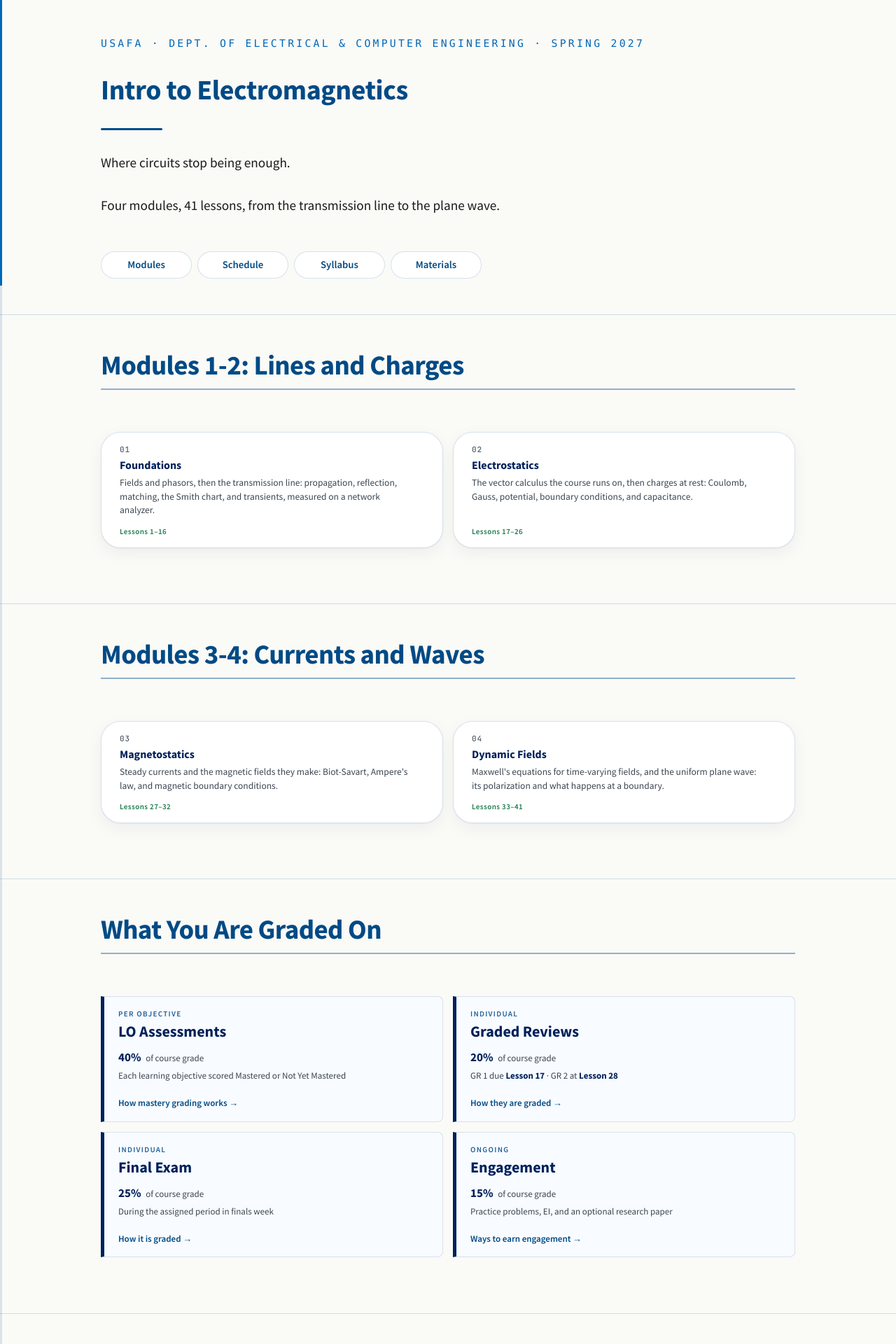
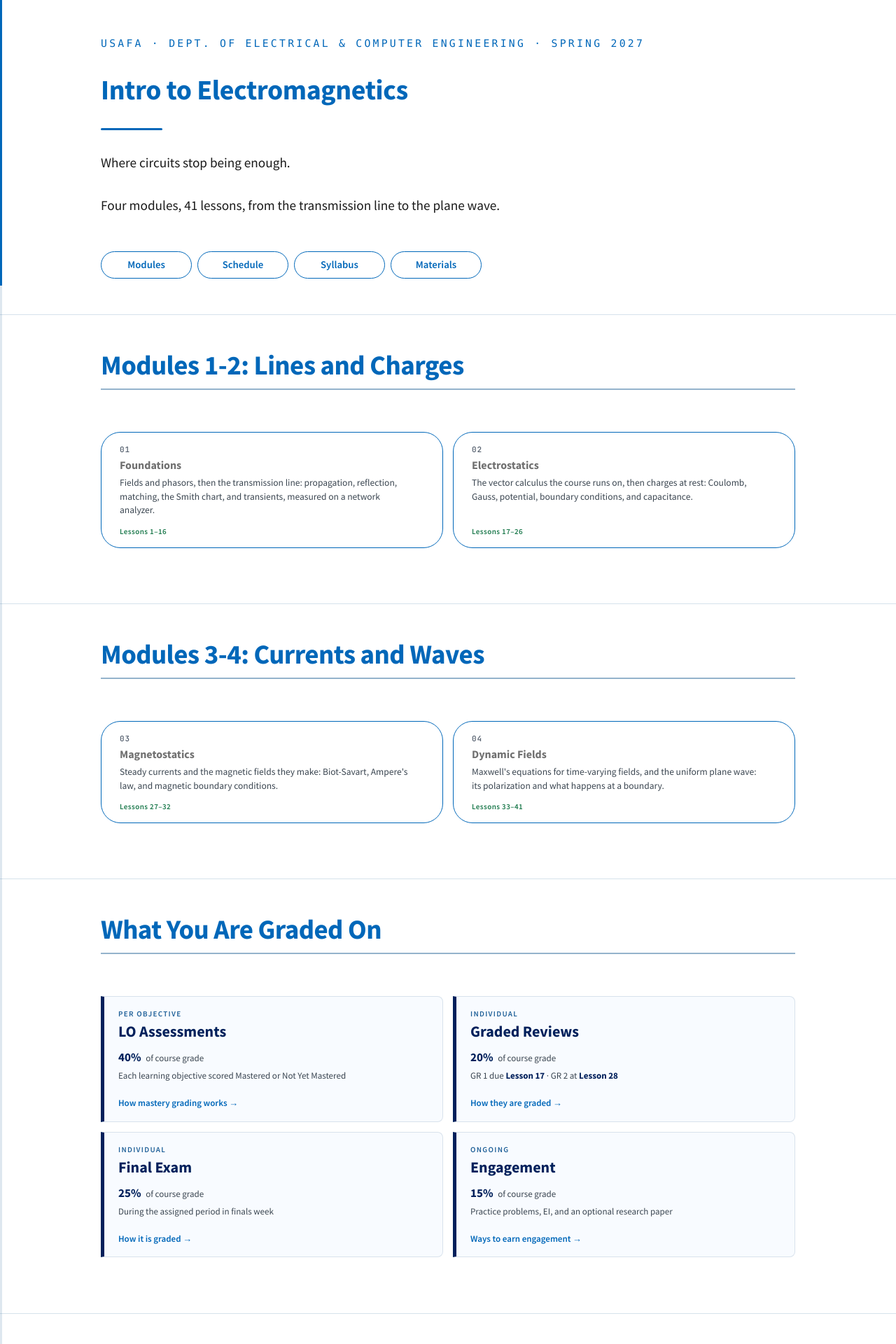
Before and after one commit to livethisdream/ece343, a Jupyter Book: the page built from book/intro.md, in a window 1280 px wide. Shown: the top 1920 px of the page at 70% size. Built offline with Jupyter Book 1.0.4 settings and Sphinx 7.4.7 and the Sphinx Book theme 1.1.4, drawn with Linux system fonts in a browser that asks for light colours.

Commit message:
Light palette: white page, outlined flat cards, icon-blue headings
Ported from ECE 444. Neil's picks from the color playground (2026-10-24),
light mode only: page #ffffff, --blue-dark #0067b9 (no more navy), landing
cards and pills outlined in #0067b9 with no shadow, card titles #707070.
Dark mode is unchanged.

Co-Authored-By: Claude Opus 5.5 <noreply@anthropic.com>
Claude-Session: https://claude.ai/code/session_01DEX6Ny7PFUcLpiPFP1qUVY

```diff
--- a/book/_static/custom.css
+++ b/book/_static/custom.css
@@ -55,7 +55,7 @@ body, .bd-article {
    ============================================================ */
 
 .bd-article h1 {
-  color: #004a85;
+  color: var(--blue-dark, #004a85);
   font-weight: 800;
   letter-spacing: -0.01em;
   font-size: clamp(28px, 4vw, 40px);
@@ -63,7 +63,7 @@ body, .bd-article {
 }
 
 .bd-article h2 {
-  color: #004a85;
+  color: var(--blue-dark, #004a85);
   font-weight: 700;
   border-bottom: 1px solid #cddce9;
   padding-bottom: 0.2em;
@@ -529,15 +529,15 @@ nav .theme-switch-button {
   flex-direction: column;
   padding: 16px 26px 14px;
   background: var(--panel, #fff);
-  border: 1px solid var(--rule, #d8e2ec);
+  border: 1px solid var(--card-rule, #d8e2ec);
   border-radius: 28px;
-  box-shadow: var(--shadow, none);
+  box-shadow: var(--card-shadow, none);
   color: var(--ink, #15202b) !important;
   text-decoration: none !important;
   transition: border-color 0.12s ease, background 0.12s ease, transform 0.12s ease, box-shadow 0.12s ease;
 }
 .bd-article .block-card:hover {
-  border-color: var(--rule-strong, #1f6098);
+  border-color: var(--card-rule, #1f6098);
   background: var(--soft, #f5f9fc);
   transform: translateY(-2px);
   box-shadow: 0 2px 4px rgba(0, 30, 60, .07), 0 14px 32px rgba(0, 30, 60, .09);
@@ -553,7 +553,7 @@ nav .theme-switch-button {
   margin: 4px 0 6px;
   font-size: 16px;
   font-weight: 700;
-  color: #00205B;
+  color: var(--card-title, #00205B);
   border-left: none;
   padding-left: 0;
 }
--- a/book/_static/frames.css
+++ b/book/_static/frames.css
@@ -82,12 +82,12 @@ body.pointing .deck { touch-action: none; }
   padding: .45rem .9rem; border-radius: 999px;
   font-size: var(--step--1); font-weight: 600; text-decoration: none;
   color: var(--blue-dark); background: var(--panel);
-  border: 1px solid var(--rule);
+  border: 1px solid var(--card-rule);
 }
 .title-frame .hero-cta .cta:hover {
-  border-color: var(--rule-strong); background: var(--soft);
+  border-color: var(--card-rule); background: var(--soft);
 }
-.title-frame .hero-cta .cta:active { background: var(--soft); border-color: var(--rule-strong); }
+.title-frame .hero-cta .cta:active { background: var(--soft); border-color: var(--card-rule); }
 .title-frame .hero-cta .cta-primary:active { background: var(--blue); border-color: var(--blue); }
 .title-frame .hero-cta .cta:focus-visible {
   outline: 2px solid var(--blue); outline-offset: 2px;
--- a/book/_static/shell.css
+++ b/book/_static/shell.css
@@ -12,11 +12,11 @@
 /* ---- tokens: complete light palette on bare :root ------------------- */
 :root {
   --blue:        #0067b9;
-  --blue-dark:   #004a85;
+  --blue-dark:   #0067b9;
   --red:         #b01e24;
   --ink:         #1a1a1a;
   --muted:       #5a5a5a;
-  --ground:      #fafaf7;
+  --ground:      #ffffff;
   --panel:       #ffffff;
   --rule:        rgba(0, 74, 133, 0.16);
   --rule-strong: rgba(0, 74, 133, 0.42);
@@ -32,6 +32,11 @@
   --accent-soft: rgba(138, 90, 0, 0.09);
   --rail:        rgba(0, 74, 133, 0.13);
   --shadow:      0 1px 2px rgba(0, 30, 60, .06), 0 8px 24px rgba(0, 30, 60, .05);
+  /* Landing cards and pills (Neil, 2026-10-24): flat white with a blue
+     outline and gray titles in light mode; dark keeps the shell's look. */
+  --card-rule:   #0067b9;
+  --card-shadow: none;
+  --card-title:  #707070;
   --fig-far:     #cddce9;
   --fig-line:    #5a5a5a;
 
@@ -71,6 +76,9 @@
     --soft-red:    rgba(228, 115, 122, 0.10);
     --rail:        rgba(140, 196, 238, 0.16);
     --shadow:      0 1px 2px rgba(0, 0, 0, .35), 0 10px 30px rgba(0, 0, 0, .30);
+    --card-rule:   rgba(140, 196, 238, 0.18);
+    --card-shadow: var(--shadow);
+    --card-title:  #b4d4f0;
     --fig-far:     #1d3350;
     --fig-line:    #93a3b5;
     --tbl-head:     #17334f;
@@ -98,6 +106,9 @@
   --soft-red:    rgba(228, 115, 122, 0.10);
   --rail:        rgba(140, 196, 238, 0.16);
   --shadow:      0 1px 2px rgba(0, 0, 0, .35), 0 10px 30px rgba(0, 0, 0, .30);
+  --card-rule:   rgba(140, 196, 238, 0.18);
+  --card-shadow: var(--shadow);
+  --card-title:  #b4d4f0;
   --fig-far:     #1d3350;
   --fig-line:    #93a3b5;
   --tbl-head:     #17334f;
```
